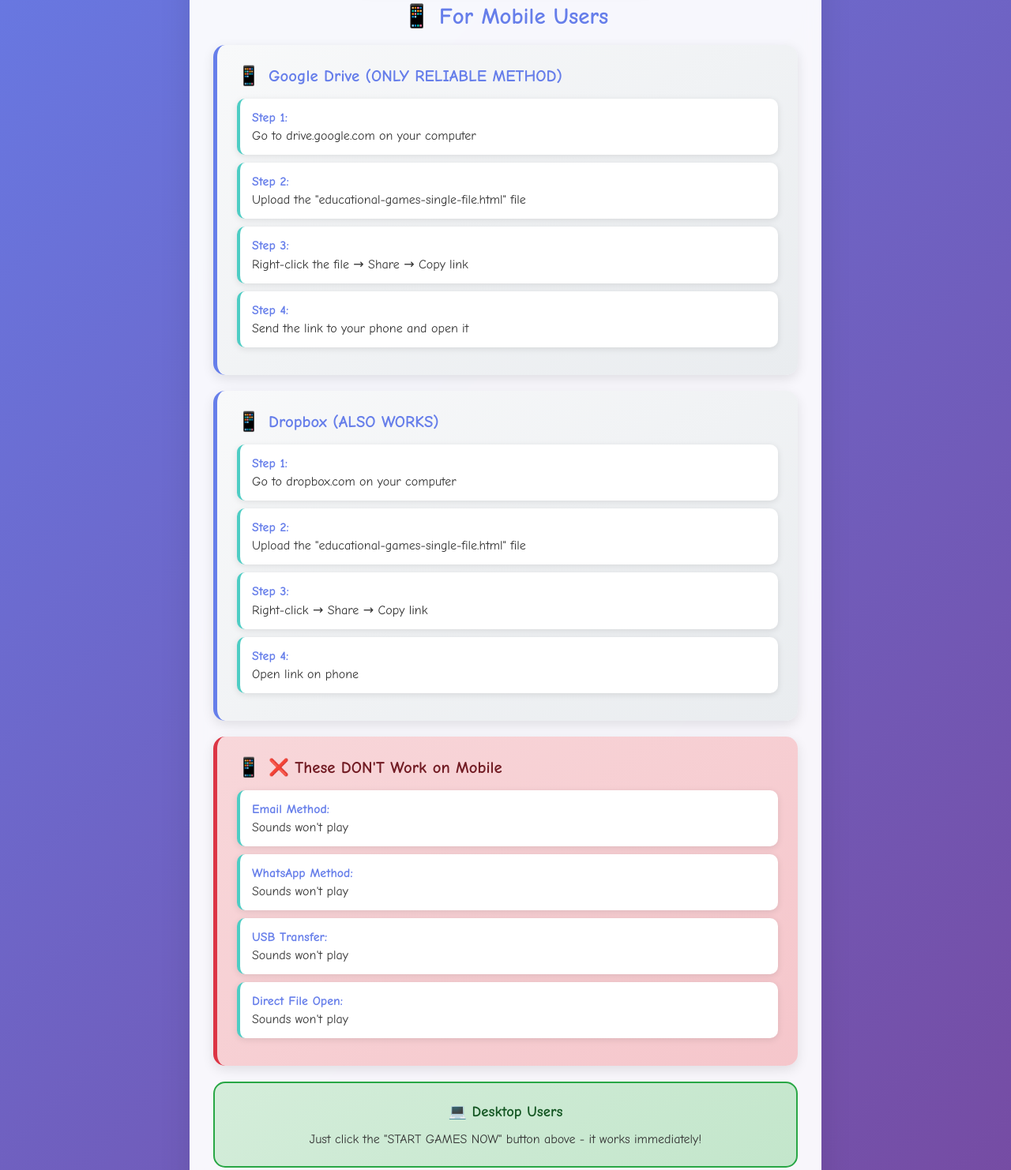
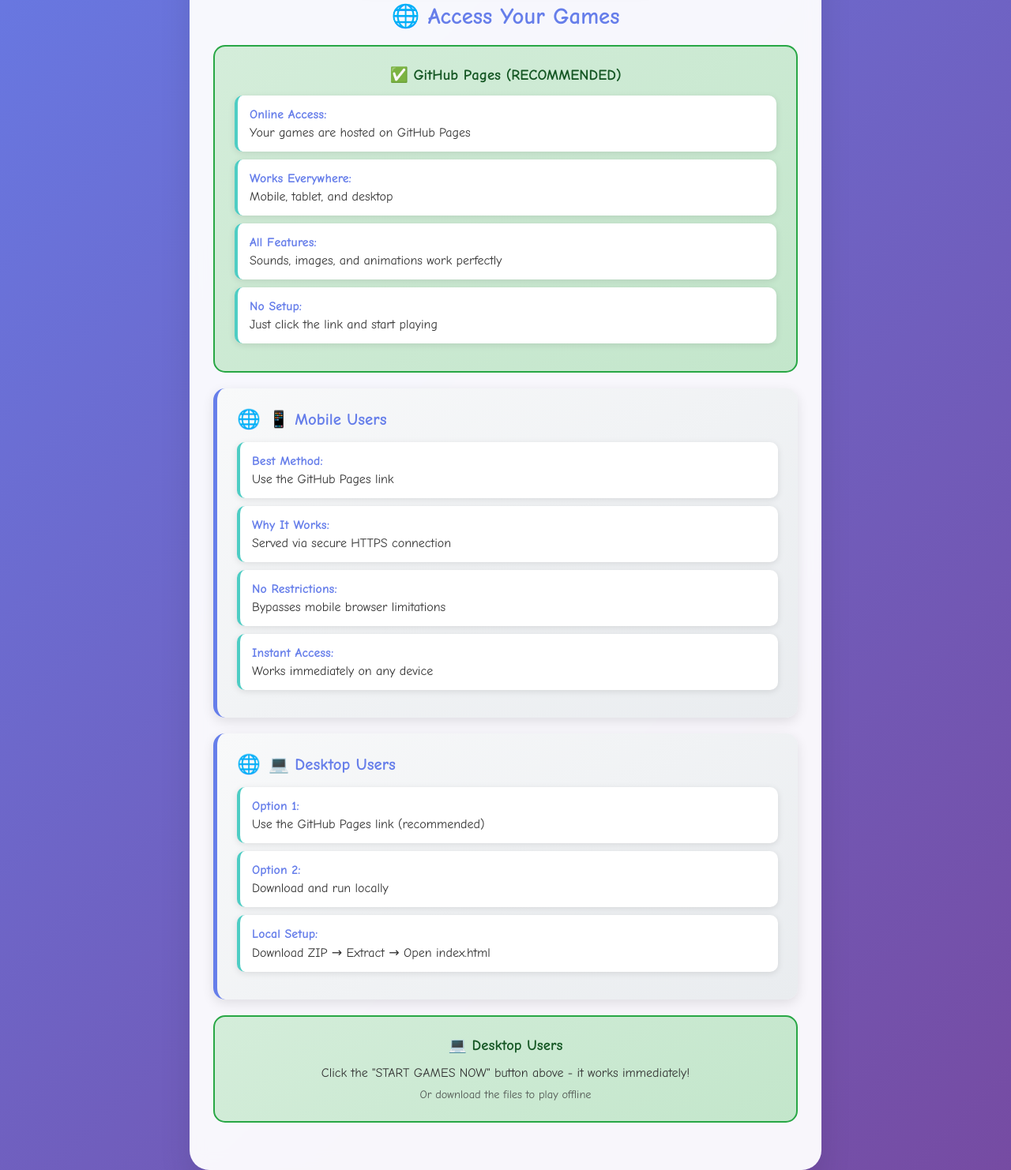
Before and after one commit to Amrmamdouhezz/first-interactive-games, a plain HTML site: page simple-launcher.html in a window 1280 px wide. Shown: the part 429-1911 px from the top of the page at 79% size. Drawn offline with Linux system fonts and the light colour scheme.

Commit message:
Updating guidance for users

```diff
--- a/simple-launcher.html
+++ b/simple-launcher.html
@@ -128,7 +128,7 @@
         }
 
         .instruction-card h3::before {
-            content: '📱';
+            content: '🌐';
             margin-right: 10px;
             font-size: 1.5rem;
         }
@@ -146,6 +146,20 @@
             color: #667eea;
             display: block;
             margin-bottom: 5px;
+        }
+
+        .github-info {
+            background: linear-gradient(145deg, #d4edda 0%, #c3e6cb 100%);
+            border-radius: 15px;
+            padding: 25px;
+            margin: 20px 0;
+            border: 2px solid #28a745;
+        }
+
+        .github-info h3 {
+            color: #155724;
+            margin-bottom: 15px;
+            text-align: center;
         }
 
         .mobile-only {
@@ -237,78 +251,76 @@
         </div>
 
         <div class="main-content">
-            <a href="educational-games-single-file.html" class="start-button">
+            <a href="index.html" class="start-button">
                 <span class="emoji">🚀</span>
                 START GAMES NOW
                 <span class="emoji">🎯</span>
             </a>
 
             <div class="instructions-section">
-                <h2>📱 For Mobile Users</h2>
+                <h2>🌐 Access Your Games</h2>
 
-                <div class="instruction-card">
-                    <h3>Google Drive (ONLY RELIABLE METHOD)</h3>
+                <div class="github-info">
+                    <h3>✅ GitHub Pages (RECOMMENDED)</h3>
                     <div class="step">
-                        <strong>Step 1:</strong> Go to drive.google.com on your computer
+                        <strong>Online Access:</strong> Your games are hosted on GitHub Pages
                     </div>
                     <div class="step">
-                        <strong>Step 2:</strong> Upload the "educational-games-single-file.html" file
+                        <strong>Works Everywhere:</strong> Mobile, tablet, and desktop
                     </div>
                     <div class="step">
-                        <strong>Step 3:</strong> Right-click the file → Share → Copy link
+                        <strong>All Features:</strong> Sounds, images, and animations work perfectly
                     </div>
                     <div class="step">
-                        <strong>Step 4:</strong> Send the link to your phone and open it
+                        <strong>No Setup:</strong> Just click the link and start playing
                     </div>
                 </div>
 
                 <div class="instruction-card">
-                    <h3>Dropbox (ALSO WORKS)</h3>
+                    <h3>📱 Mobile Users</h3>
                     <div class="step">
-                        <strong>Step 1:</strong> Go to dropbox.com on your computer
+                        <strong>Best Method:</strong> Use the GitHub Pages link
                     </div>
                     <div class="step">
-                        <strong>Step 2:</strong> Upload the "educational-games-single-file.html" file
+                        <strong>Why It Works:</strong> Served via secure HTTPS connection
                     </div>
                     <div class="step">
-                        <strong>Step 3:</strong> Right-click → Share → Copy link
+                        <strong>No Restrictions:</strong> Bypasses mobile browser limitations
                     </div>
                     <div class="step">
-                        <strong>Step 4:</strong> Open link on phone
+                        <strong>Instant Access:</strong> Works immediately on any device
                     </div>
                 </div>
 
-                <div class="instruction-card" style="background: linear-gradient(145deg, #f8d7da 0%, #f5c6cb 100%); border-left: 5px solid #dc3545;">
-                    <h3 style="color: #721c24;">❌ These DON'T Work on Mobile</h3>
+                <div class="instruction-card">
+                    <h3>💻 Desktop Users</h3>
                     <div class="step">
-                        <strong>Email Method:</strong> Sounds won't play
+                        <strong>Option 1:</strong> Use the GitHub Pages link (recommended)
                     </div>
                     <div class="step">
-                        <strong>WhatsApp Method:</strong> Sounds won't play
+                        <strong>Option 2:</strong> Download and run locally
                     </div>
                     <div class="step">
-                        <strong>USB Transfer:</strong> Sounds won't play
-                    </div>
-                    <div class="step">
-                        <strong>Direct File Open:</strong> Sounds won't play
+                        <strong>Local Setup:</strong> Download ZIP → Extract → Open index.html
                     </div>
                 </div>
             </div>
 
             <div class="mobile-only">
                 <h3>📱 You're on Mobile!</h3>
-                <p>If the game doesn't work, try:</p>
+                <p>For the best experience:</p>
                 <ul>
-                    <li>✅ Use Google Drive method (see instructions above)</li>
-                    <li>✅ Try a different browser (Chrome, Safari)</li>
-                    <li>✅ Make sure you downloaded the complete zip file</li>
-                    <li>✅ Tap the screen once to enable audio</li>
+                    <li>✅ Use the GitHub Pages link (works perfectly)</li>
+                    <li>✅ All sounds and images will work</li>
+                    <li>✅ No mobile browser restrictions</li>
+                    <li>✅ Touch-friendly controls</li>
                 </ul>
             </div>
 
             <div class="desktop-info">
                 <h3>💻 Desktop Users</h3>
-                <p>Just click the "START GAMES NOW" button above - it works immediately!</p>
+                <p>Click the "START GAMES NOW" button above - it works immediately!</p>
+                <p style="margin-top: 10px; font-size: 0.9em; opacity: 0.8;">Or download the files to play offline</p>
             </div>
         </div>
     </div>
```
Also changed, not shown: PARENT-INSTRUCTIONS.txt, README.txt.
